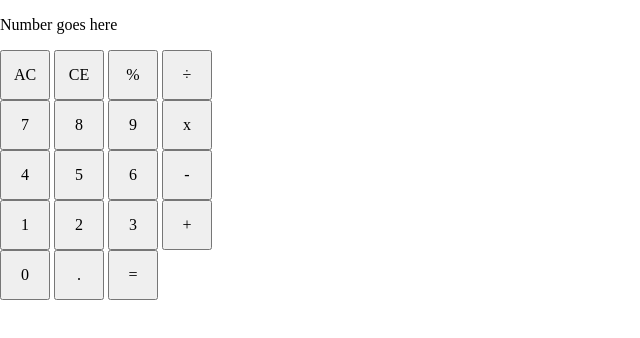
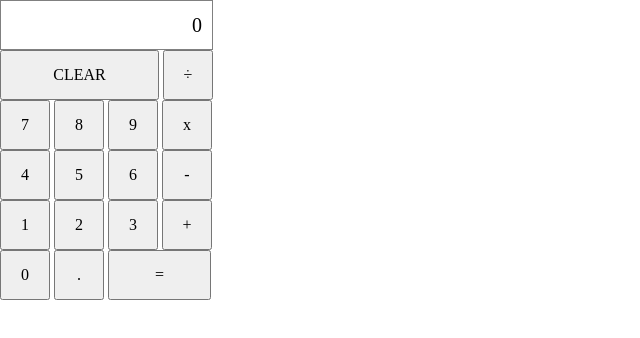
Before and after one commit to steph-j/js-calculator, a plain HTML site: page index.html in a window 1280 px wide. Shown: the whole page, without its empty margins (0-640 px from the left). Drawn offline with nearby package versions, Linux system fonts and the light colour scheme.

Commit message:
Fix layout

```diff
--- a/index.html
+++ b/index.html
@@ -12,12 +12,10 @@
 
 <div id="container">
 <div>
-  <p id="window">Number goes here</p>
+  <p id="window">0</p>
 </div>
   <div>
-    <button id="ac" value="AC">AC</button>
-    <button id="ce" value="CE">CE</button>
-    <button id="percent" value="%">%</button>
+    <button id="ac" class="triple" value="AC">CLEAR</button>
     <button id="div" value="/">&divide</button>
   </div>
   <div>
@@ -41,7 +39,7 @@
   <div>
     <button id="zero" value="0">0</button>
     <button id="dot" value=".">.</button>
-    <button id="equals" value="=">=</button>
+    <button id="equals" class="double" value="=">=</button>
 
   </div>
 </table>
--- a/main.css
+++ b/main.css
@@ -2,5 +2,26 @@
 
 button {
 height: 50px;
-width: 50px
+width: 50px;
 }
+
+.triple{
+width: 159px;
+}
+
+.double{
+width: 103px;
+}
+
+#window {
+display: flex;
+justify-content: flex-end;
+align-items: center;
+height: 50px;
+width: 213px;
+border: 1px solid gray;
+box-sizing: border-box;
+padding-right: 10px;
+font-size: 20px;
+margin: 0px;
+}
```
